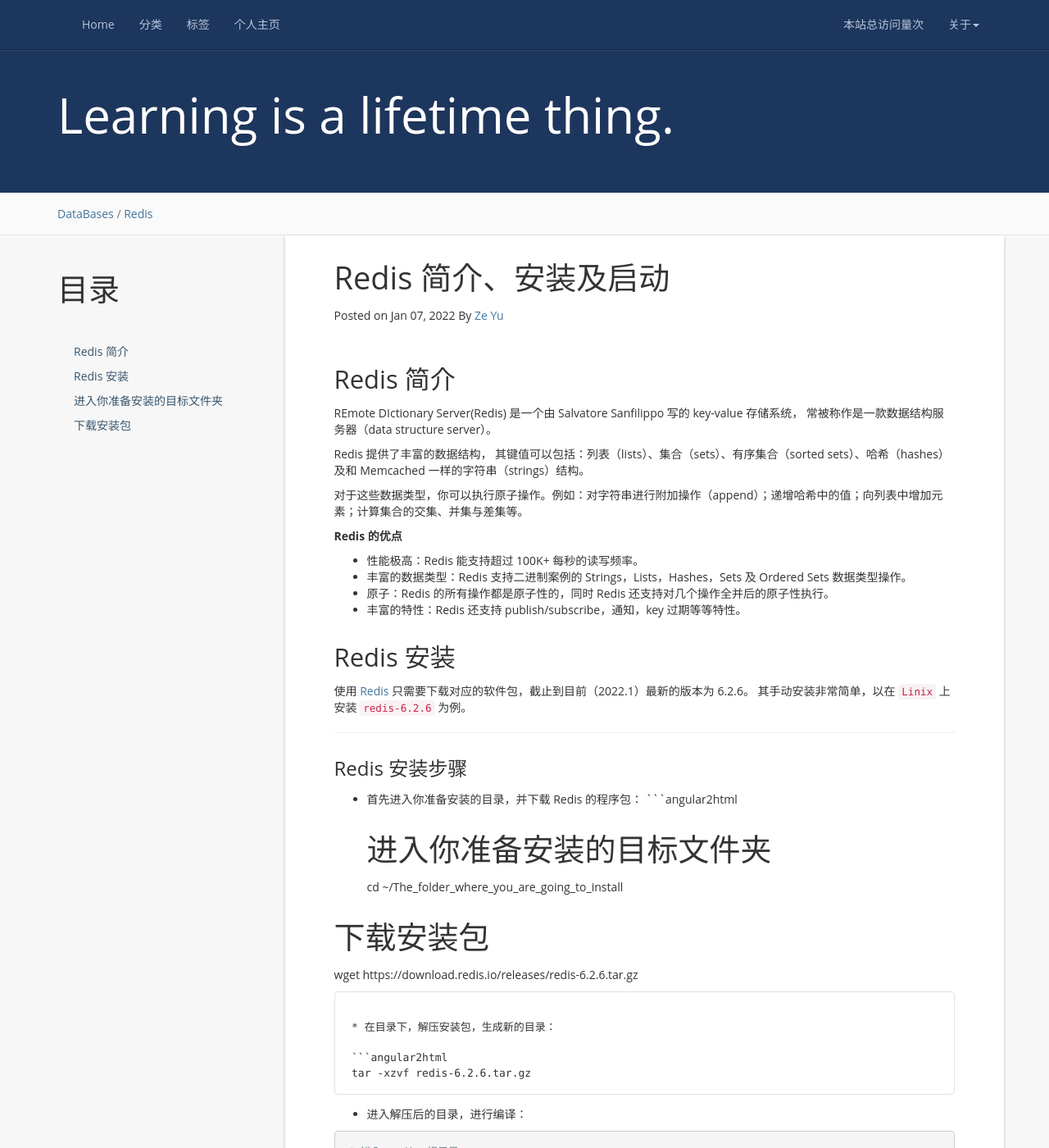
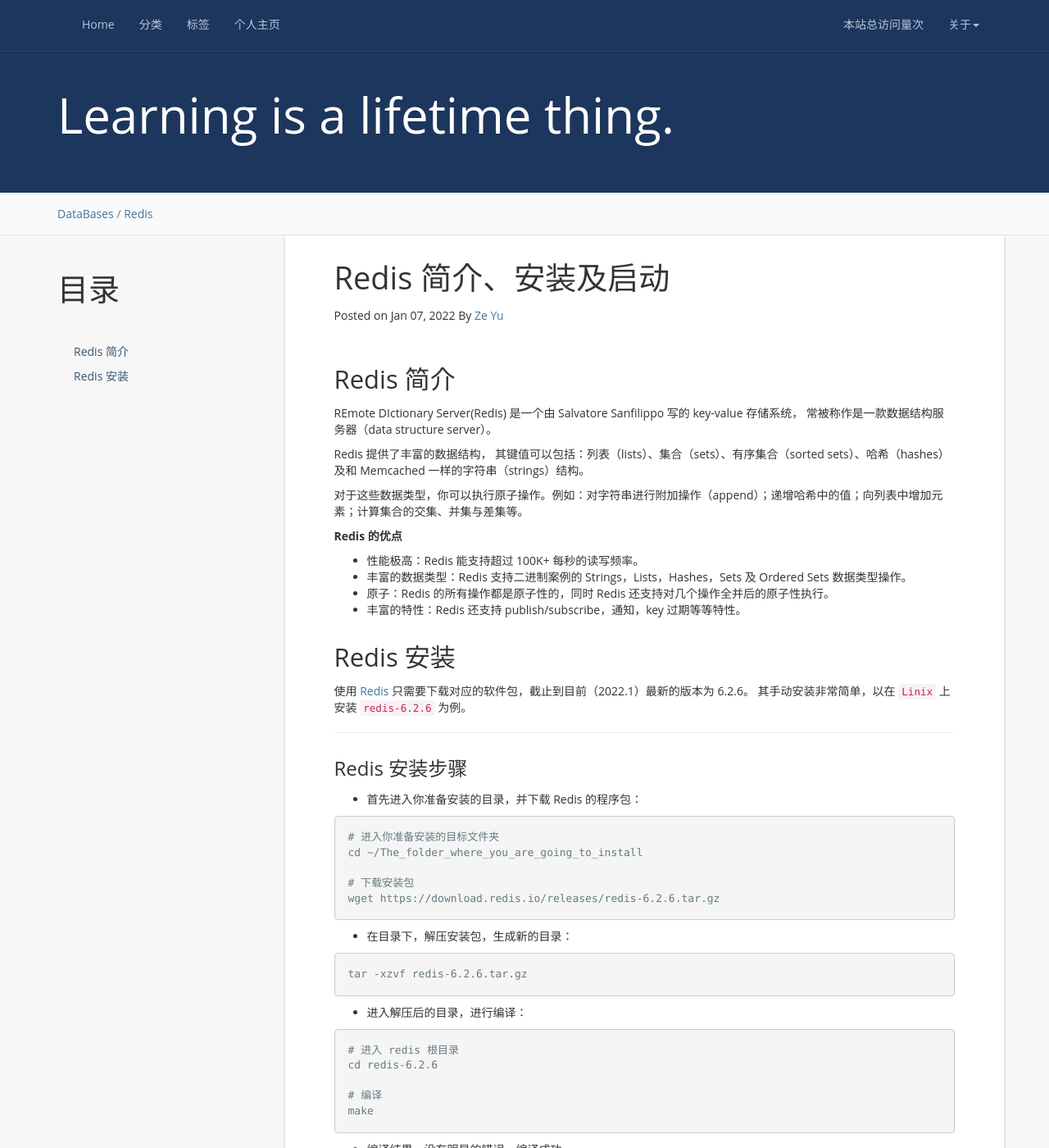
Before and after one commit to 2014301020024/blog, a Jekyll site: the page built from _posts/2022-1-7-Redis 简介、安装及启动.md, in a window 1280 px wide and 1400 px high. Shown: the whole window at 82% size. Built offline with Jekyll 4.4.1, drawn with Linux system fonts in a browser that asks for light colours; a script that is not in the unit is left out; comment, search, counter and statistics services are not loaded; some of the changed text lies outside the part shown.

Commit message:
Redis 简介、安装及启动

````diff
--- a/_posts/2022-1-7-Redis 简介、安装及启动.md
+++ b/_posts/2022-1-7-Redis 简介、安装及启动.md
@@ -35,6 +35,7 @@
 ---------------------------
 ### Redis 安装步骤
 * 首先进入你准备安装的目录，并下载 Redis 的程序包：
+
 ```angular2html
 # 进入你准备安装的目标文件夹
 cd ~/The_folder_where_you_are_going_to_install
@@ -77,6 +78,7 @@
 ```angular2html
 export PATH=$PATH:/PATH_you_install/redis-6.2.6/src
 ```
+
 添加完成后在任何目录下输入 `redis-server` 可启动服务器，输入 `redis-cli` 可启动客户端。
 
 ---------------------------
@@ -108,6 +110,7 @@
 # 在终端输入
 redis-server
 ```
+
 结果
 
 ![Redis 测试结果]("https://github.com/2014301020024/blog/images/Redis/redis-server.png")
@@ -137,6 +140,7 @@
 ![Redis 检查状态]("https://github.com/2014301020024/blog/images/Redis/grep-6379.png")
 
 * 启动 Redis-client
+
 ```angular2html
 redis-cli
 ```
@@ -147,7 +151,8 @@
 
 * 至此，redis 启动完成。
 
-在有的环境下，redis 交互环境可能出现中文乱码的情况，解决办法是用下列命令启动 redis 客户端：
+在有的环境下，redis 交互环境可能出现中文乱码的情况，解决办法是用下列命令启动 redis 客户端
+
 ```angular2html
 redis-cli --raw
 ```
````
